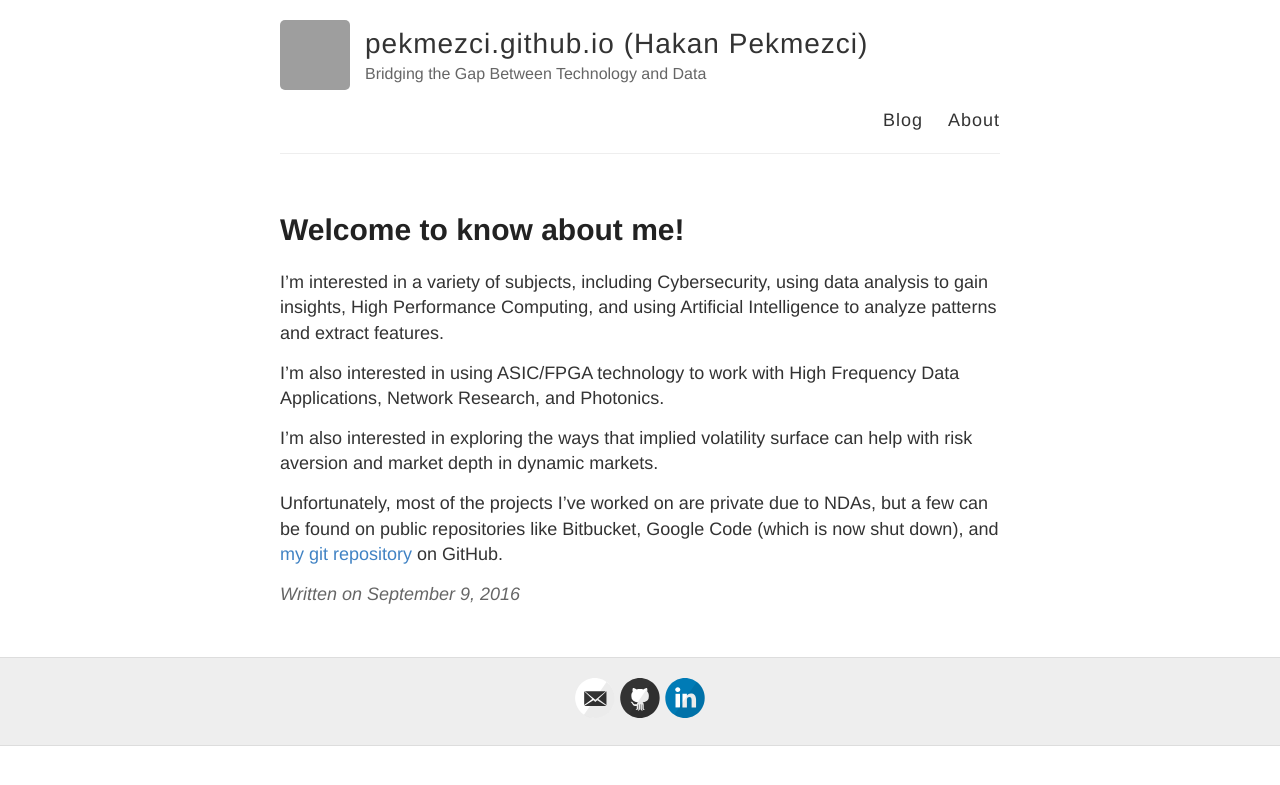
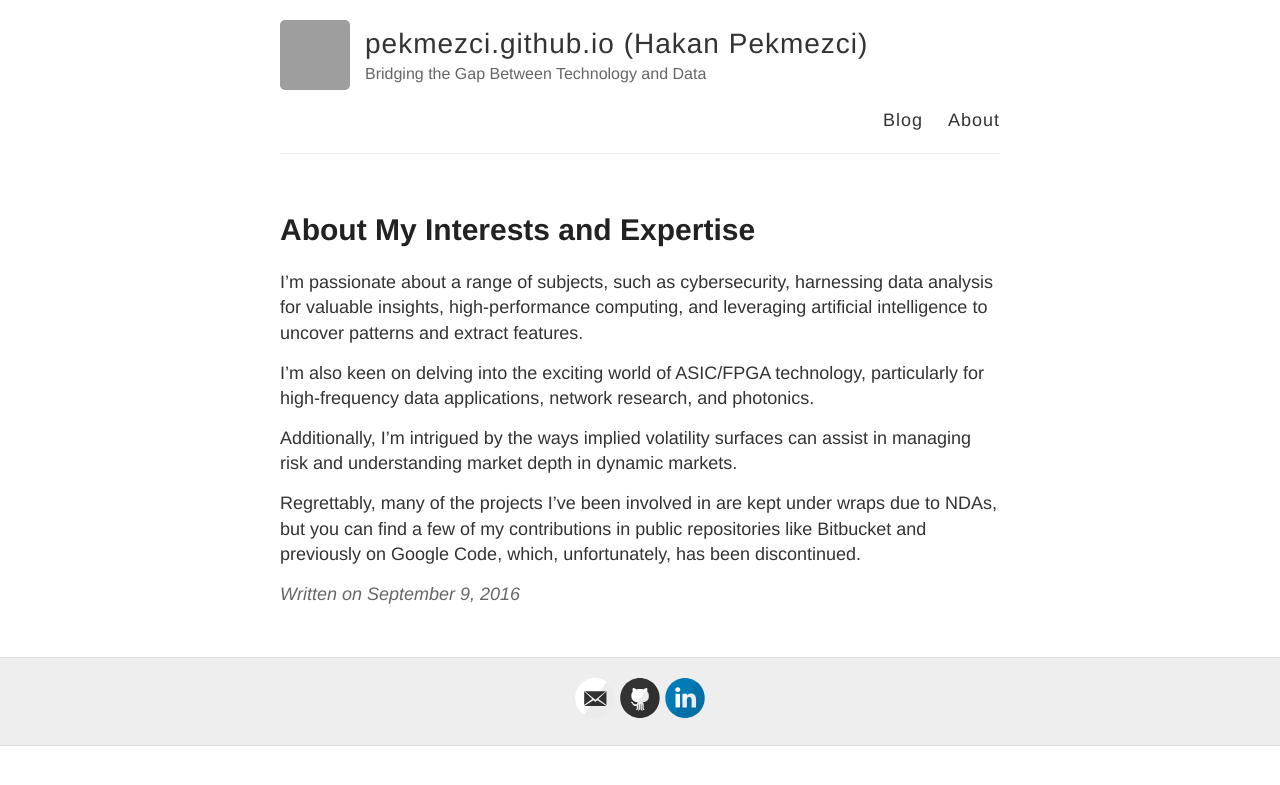
Before and after one commit to pekmezci/pekmezci.github.io, a Jekyll site: the page built from _posts/2016-9-9-Hello-World.md, in a window 1280 px wide. Shown: the top 785 px of the page. Built offline with Jekyll 4.4.1, drawn with Linux system fonts in a browser that asks for light colours; grey boxes are pictures that could not be loaded.

Commit message:
Update 2016-9-9-Hello-World.md

```diff
--- a/_posts/2016-9-9-Hello-World.md
+++ b/_posts/2016-9-9-Hello-World.md
@@ -1,11 +1,11 @@
 ---
 layout: post
-title: Welcome to know about me!
+title: About My Interests and Expertise
 ---
-I'm interested in a variety of subjects, including Cybersecurity, using data analysis to gain insights, High Performance Computing, and using Artificial Intelligence to analyze patterns and extract features.
+I'm passionate about a range of subjects, such as cybersecurity, harnessing data analysis for valuable insights, high-performance computing, and leveraging artificial intelligence to uncover patterns and extract features.
 
-I'm also interested in using ASIC/FPGA technology to work with High Frequency Data Applications, Network Research, and Photonics.
+I'm also keen on delving into the exciting world of ASIC/FPGA technology, particularly for high-frequency data applications, network research, and photonics.
 
-I'm also interested in exploring the ways that implied volatility surface can help with risk aversion and market depth in dynamic markets.
+Additionally, I'm intrigued by the ways implied volatility surfaces can assist in managing risk and understanding market depth in dynamic markets.
 
-Unfortunately, most of the projects I've worked on are private due to NDAs, but a few can be found on public repositories like Bitbucket, Google Code (which is now shut down), and [ my git repository](https://github.com/pekmezci) on GitHub.
+Regrettably, many of the projects I've been involved in are kept under wraps due to NDAs, but you can find a few of my contributions in public repositories like Bitbucket and previously on Google Code, which, unfortunately, has been discontinued.
```
